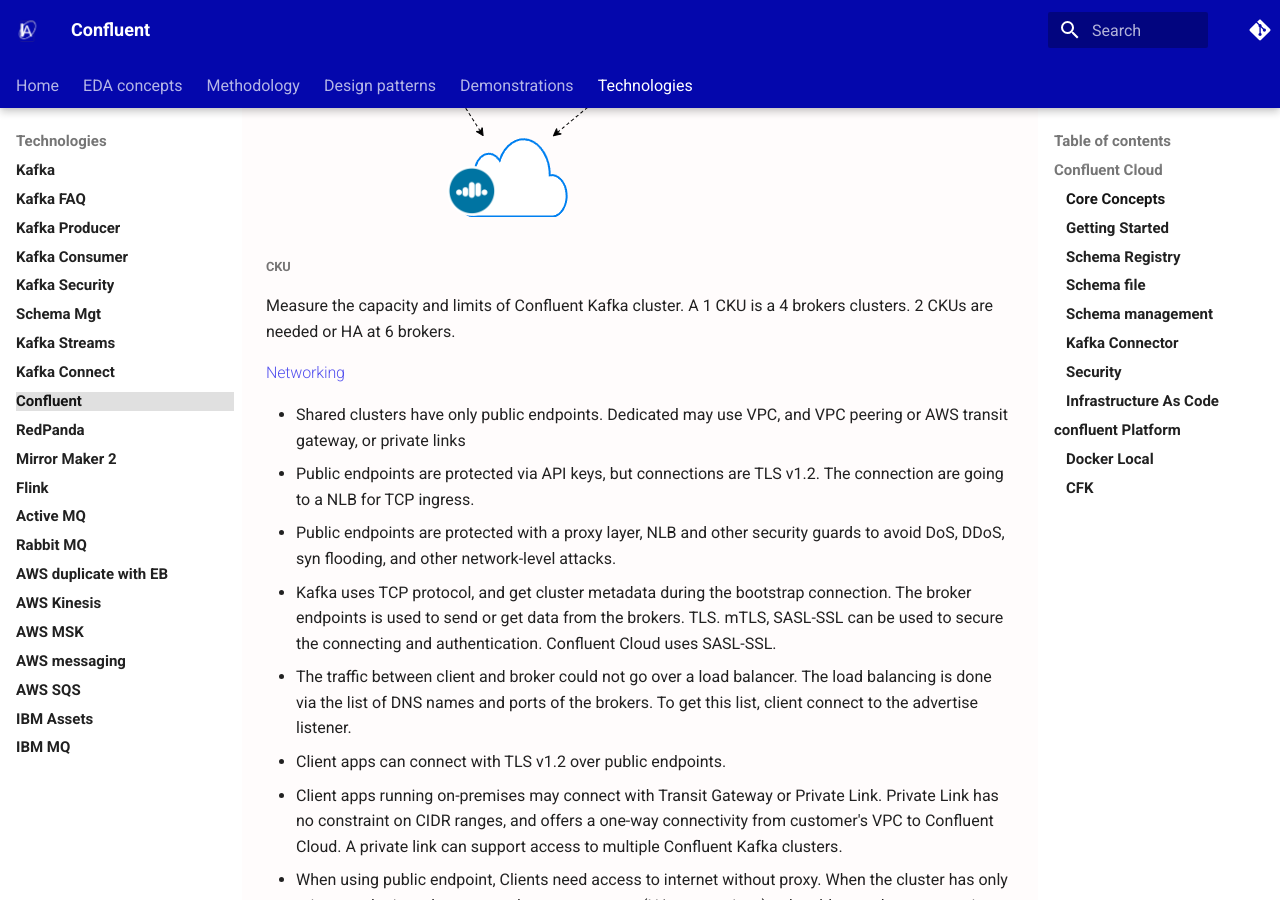
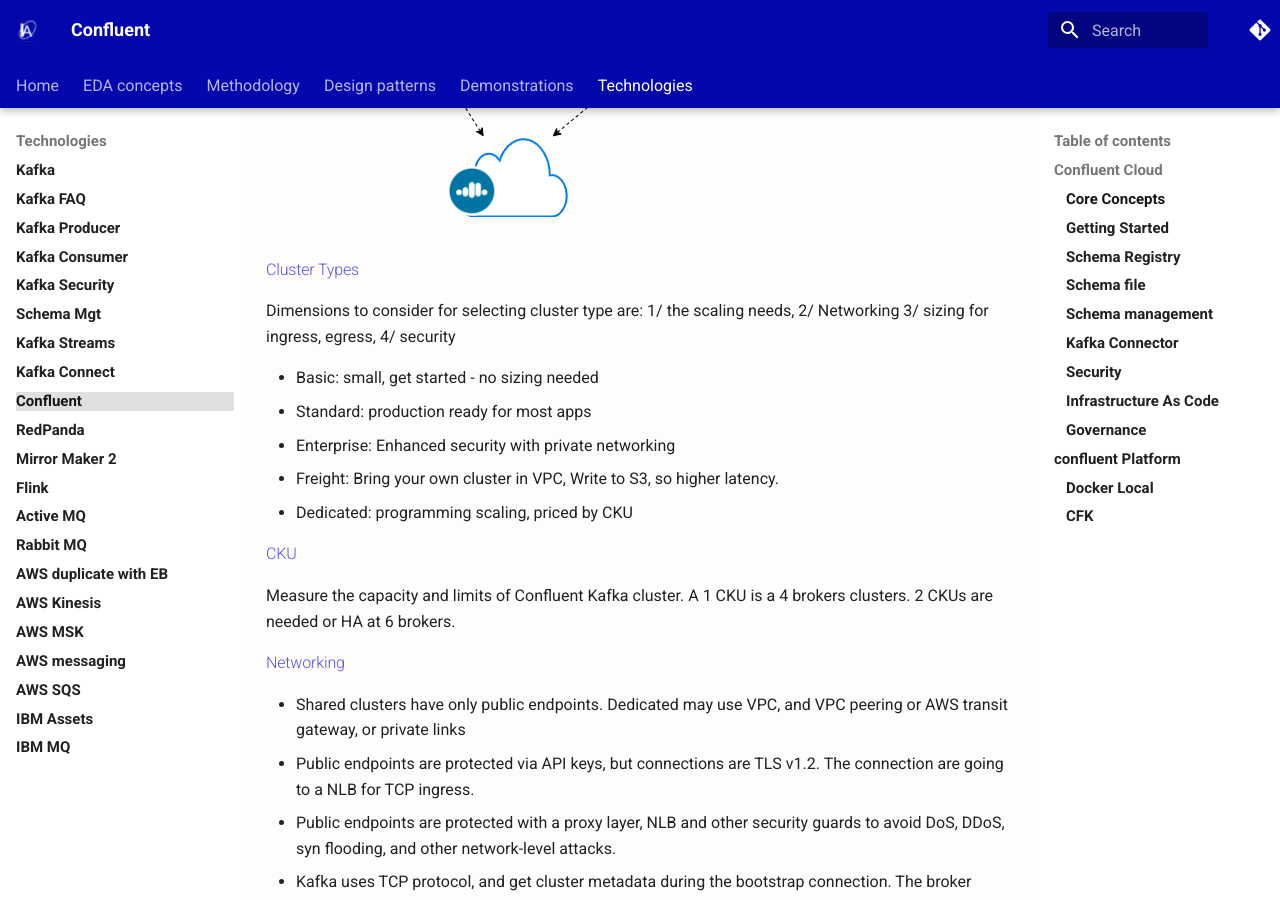
Before and after one commit to jbcodeforce/eda-studies, an MkDocs documentation site: the page built from docs/techno/confluent/index.md, in a window 1280 px wide and 900 px high, scrolled down 3519 px. Built offline with MkDocs 1.6.1 and Material for MkDocs 9.7.7, drawn with Linux system fonts in a browser that asks for light colours; comment, search, counter and statistics services are not loaded; some of the changed text lies outside the part shown.

Commit message:
update confluent main page

```diff
--- a/docs/techno/confluent/index.md
+++ b/docs/techno/confluent/index.md
@@ -73,8 +73,17 @@
 
         ![](./diagrams/topo-d.drawio.png)
 
+#### Cluster Types
 
-##### CKU
+Dimensions to consider for selecting cluster type are: 1/ the scaling needs, 2/ Networking 3/ sizing for ingress, egress, 4/ security
+
+* Basic: small, get started - no sizing needed
+* Standard: production ready for most apps
+* Enterprise: Enhanced security with private networking
+* Freight: Bring your own cluster in VPC, Write to S3, so higher latency.
+* Dedicated: programming scaling, priced by CKU
+
+#### CKU
 
 Measure the capacity and limits of Confluent Kafka cluster. A 1 CKU is a 4 brokers clusters. 2 CKUs are needed or HA at 6 brokers.
 
@@ -223,6 +234,12 @@
 ### Infrastructure As Code
 
 [Terraform Confluent Provider](https://registry.terraform.io/providers/confluentinc/confluent/latest/docs) to configure any CCloud resources.
+
+### Governance
+
+
+Two packages: essentials and advanced for enterprise uses cases that groups client-side field level encryption, and doing data quality rules.
+
 
 ---
 
```
Also changed, not shown: other parts of docs/techno/confluent/index.md (+2 -0 lines).
